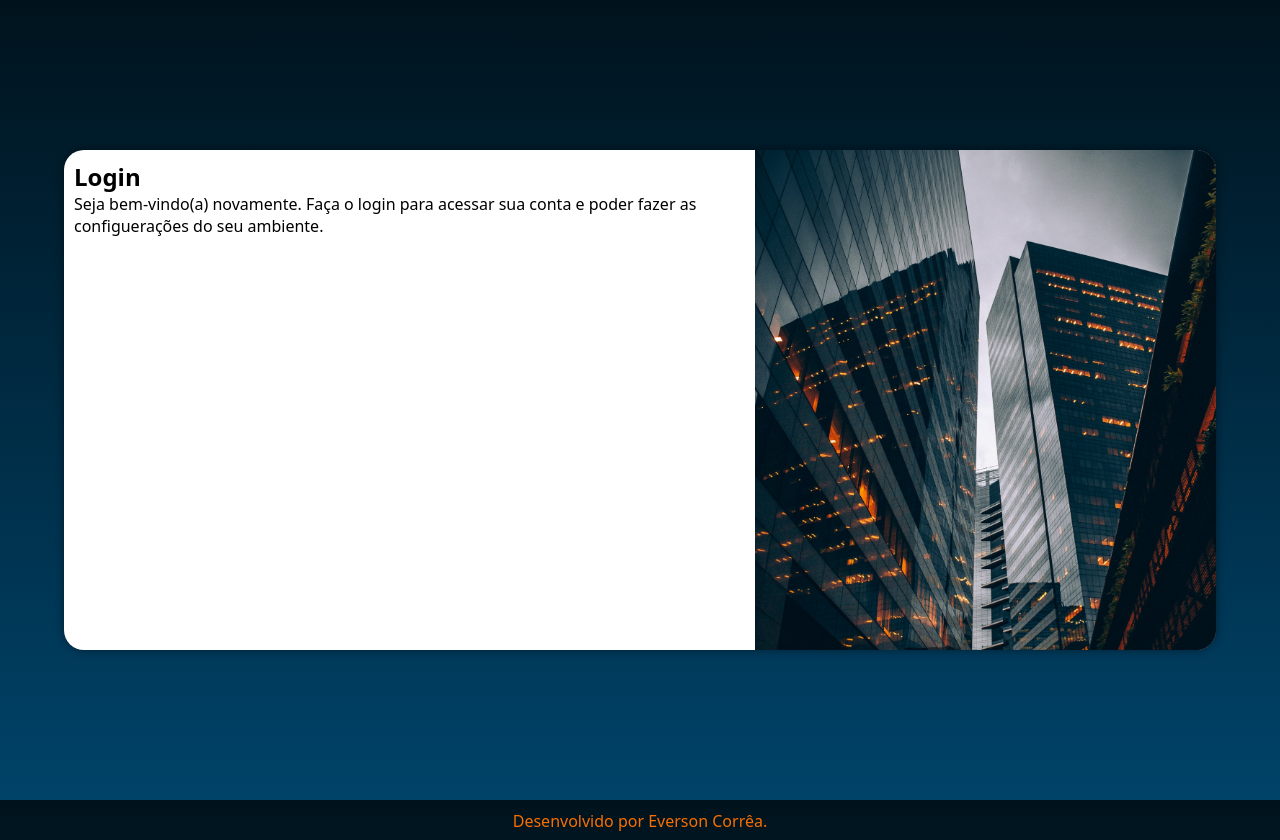
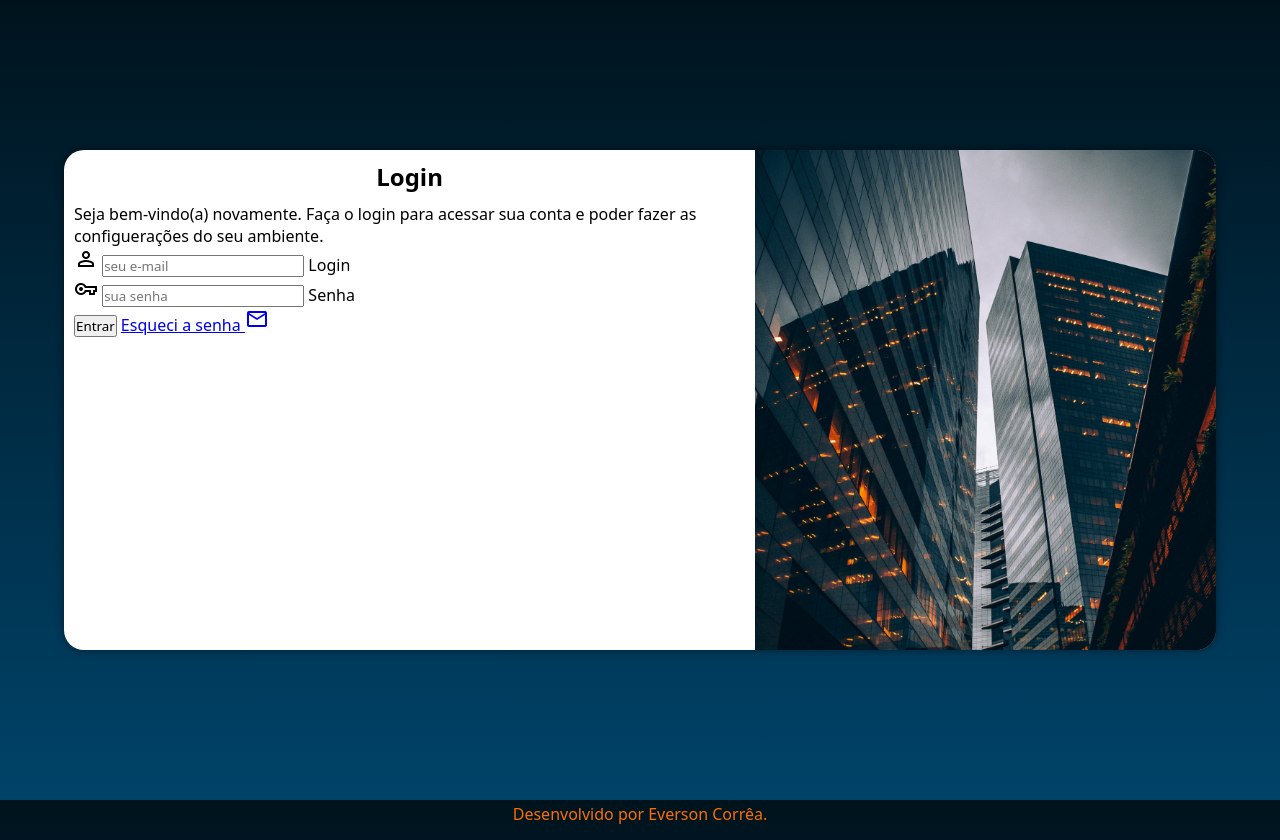
Before and after one commit to EversonCorrea/projeto-login, a plain HTML site: page index.html in a window 1280 px wide. Drawn offline with nearby package versions, Linux system fonts and the light colour scheme.

Commit message:
add formulario

```diff
--- a/estilos/style.css
+++ b/estilos/style.css
@@ -51,11 +51,20 @@ section#login > div#formulario{
     padding: 10px;
 
 }
+div#formulario > h1{
+    text-align: center;
+    margin-bottom: 10px;
+}
+div#formulario > p{
+    font: 0.8em;
+}
+
+
 footer{
     color: #F96F01;
     width: 100vw;
     height: 5%;
-    padding: 10px;
+    padding: 3px;
     text-align: center;
 }
 footer a{
--- a/index.html
+++ b/index.html
@@ -4,6 +4,7 @@
     <meta charset="UTF-8">
     <meta name="viewport" content="width=device-width, initial-scale=1.0">
     <title>Login</title>
+    <link href="https://fonts.googleapis.com/css2?family=Material+Symbols+Outlined" rel="stylesheet" />
     <link rel="stylesheet" href="estilos/style.css">
     <link rel="stylesheet" href="estilos/media-query.css">
 </head>
@@ -12,9 +13,26 @@
         <section id="login">
             <div id="imagem"></div>
             <div id="formulario"> <h1>Login</h1>
-            <p>Seja bem-vindo(a) novamente. Faça o login para acessar sua conta e poder fazer as configuerações do seu ambiente.</p></div>
+            <p>Seja bem-vindo(a) novamente. Faça o login para acessar sua conta e poder fazer as configuerações do seu ambiente.</p>
+                <form action="login.php" method="post" autocomplete="on">
+
+                    <div class="campo">
+                        <span class="material-symbols-outlined">person</span>
+                        <input type="email" name="login" id="ilogin" placeholder="seu e-mail" autocomplete="email" required maxlength="40">
+                        <label for="ilogin">Login</label>
+                    </div>
+
+                    <div class="campo">
+                        <span class="material-symbols-outlined">vpn_key</span>
+                        <input type="password" name="senha" id="isenha" placeholder="sua senha" autocomplete="current-password" required minlength="6" maxlength="20">
+                        <label for="isenha">Senha</label>
+                    </div>
+
+                    <input type="submit" value="Entrar">
+                    <a href="esqueci.html">Esqueci a senha <span class="material-symbols-outlined">mail</span></a>
+                </form>
+            </div>
         </section>
-        <form action="login.php" method="post"></form>
     </main>
     <footer>
         <p>Desenvolvido por <a href="https://www.instagram.com/eieverson/" target="_blank">Everson Corrêa</a>.</p>
```
